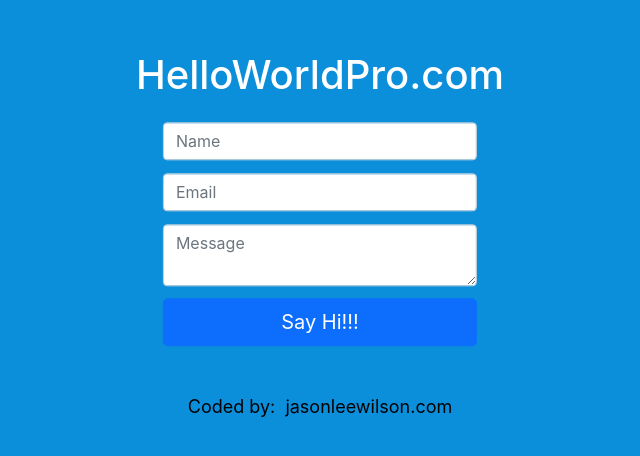
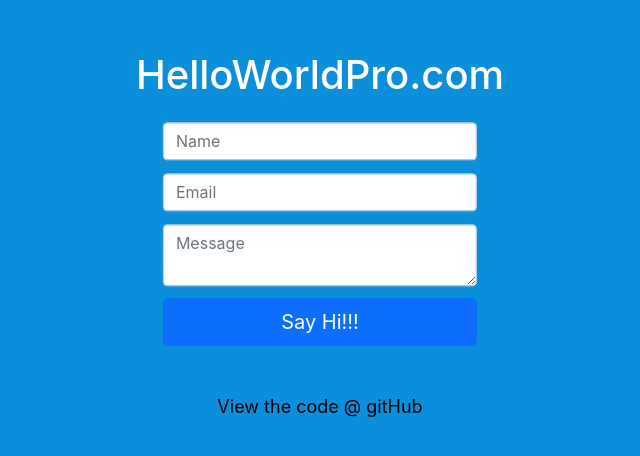
Before and after one commit to jasonleewilson/helloworldpro, a React (Create React App) app: page / in a window 1280 px wide. Shown: the part 148-604 px from the top of the page, without its empty margins (320-960 px from the left). Built offline with nearby package versions, Linux system fonts and the light colour scheme.

Commit message:
update link

```diff
--- a/src/App.js
+++ b/src/App.js
@@ -15,13 +15,12 @@ function App() {
         </div>
       </div>
       <footer className="App-footer">
-          Coded by: &nbsp;
           <a
             className="App-link"
-            href="https://jasonleewilson.com"
+            href="https://github.com/jasonleewilson/helloworldpro"
             target="_blank"
             rel="noopener noreferrer">
-              jasonleewilson.com
+              View the code @ gitHub
           </a>
         </footer>
     </div>
```
